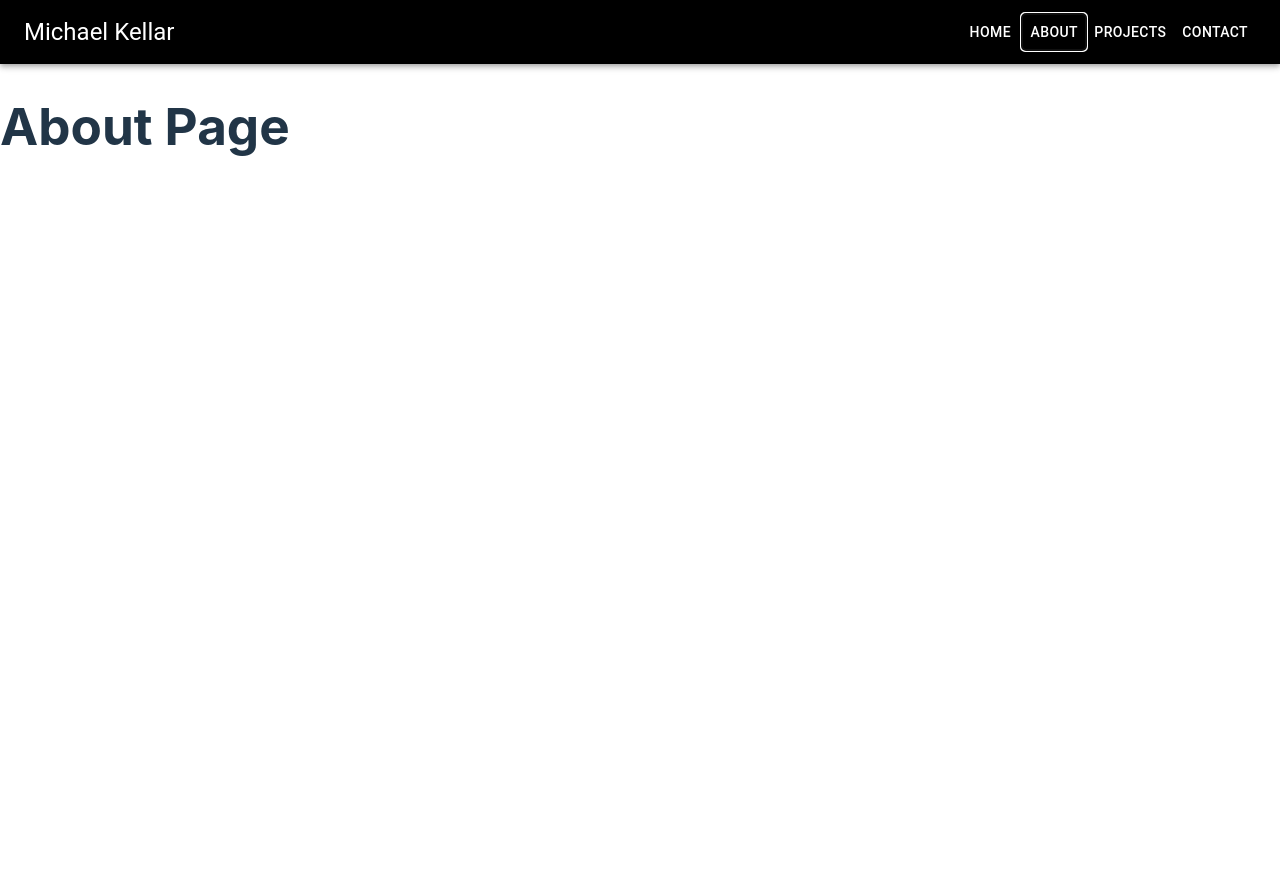
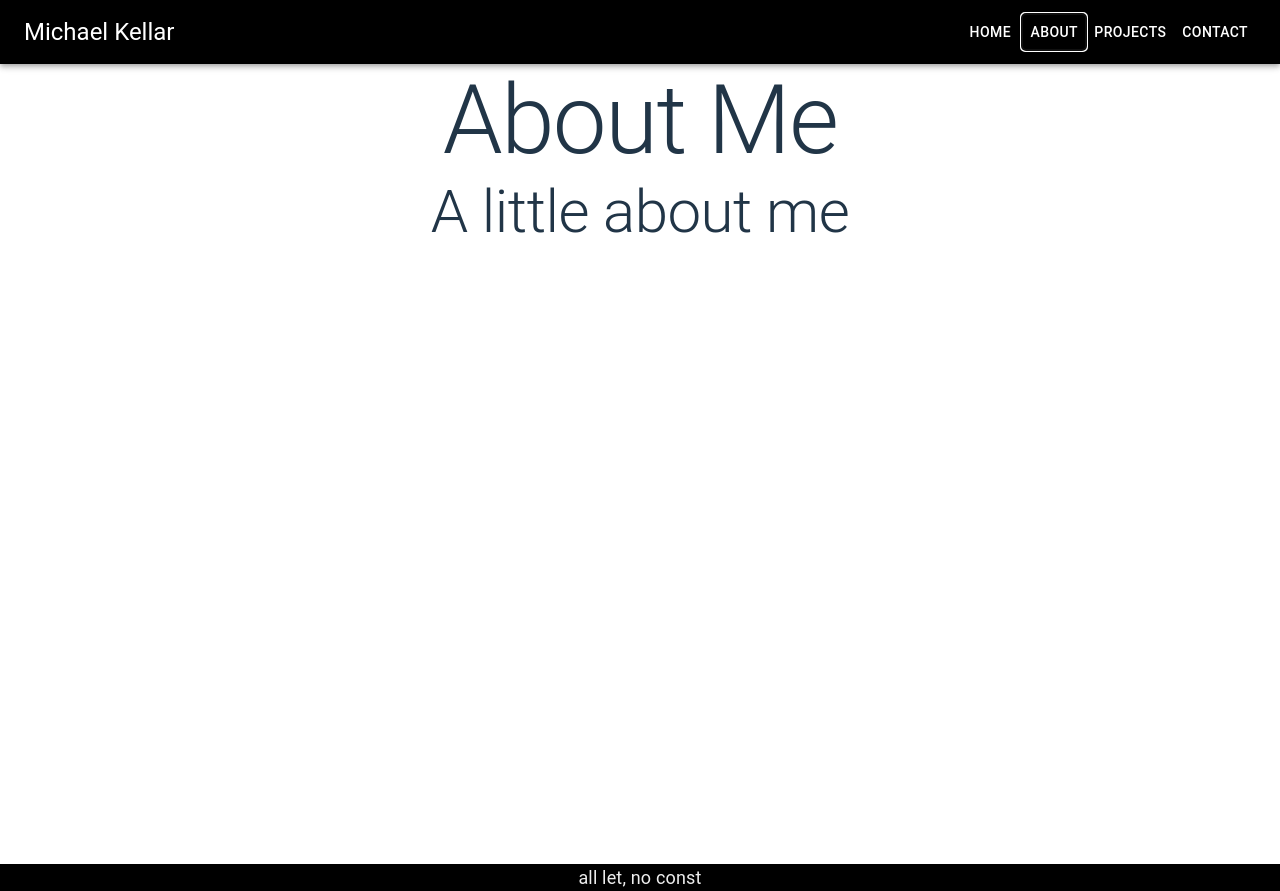
Before and after one commit to DrQuacks/portfolio-website, a React (Vite) app: page / in a window 1280 px wide. Both pictures are taken after a click on the button "ABOUT". Before the commit the page ends 864 px from the top, so only its background shows below. Built offline with nearby package versions, Linux system fonts and the light colour scheme.

Commit message:
bottom bar and title text on other pages

```diff
--- a/src/App.css
+++ b/src/App.css
@@ -2,8 +2,6 @@
 .App {
   /* background-color: white;
   min-height: 100vh;
-  display: flex;
-  flex-direction: column;
   align-items: flex-start;
   font-family: 'Open Sans';
   color: black;
@@ -11,7 +9,20 @@
   padding:0;
   margin-top: 20px;
   flex-grow: 1; */
+  display: flex;
+  flex-direction: column;
   width: 100%;
+  height: 100%;
+  justify-content: space-between;
+}
+
+.Footer {
+  order: 2;
+  width: 100%;
+  background-color: black;
+  color:#ededed;
+  display: flex;
+  flex-direction: row;
 }
 
 .NavBarDiv {
--- a/src/App.tsx
+++ b/src/App.tsx
@@ -1,6 +1,7 @@
 import { useState } from 'react'
 import './App.css'
 import NavigationBar from './Components/NavigationBar'
+import BottomBar from './Components/BottomBar'
 import HomePage from './Components/HomePage'
 import AboutPage from './Components/AboutPage'
 import ProjectsPage from './Components/ProjectsPage'
@@ -27,6 +28,9 @@ function App() {
       <div className="MainSection">
         {MainSection}
       </div>
+      <div className="Footer">
+        <BottomBar />
+      </div>
     </div>
   )
 }
--- a/src/Components/AboutPage.tsx
+++ b/src/Components/AboutPage.tsx
@@ -1,9 +1,17 @@
+import Typography from '@mui/material/Typography';
 
 const AboutPage = () => {
 
   return (
     <div>
-      <h1>About Page</h1>
+      <div className='homeTitleText'>
+        <Typography variant="h1" component="div">
+          About Me
+        </Typography>
+        <Typography variant="h2" component="div">
+          A little about me
+        </Typography>
+      </div>
     </div>
   );
 };
--- /dev/null
+++ b/src/Components/BottomBar.tsx
@@ -0,0 +1,11 @@
+import Typography from '@mui/material/Typography';
+
+function BottomBar() {
+  return (
+    <Typography component="div" align='center' sx={{ flexGrow: 1 , fontSize: 18 }}>
+      all let, no const
+    </Typography>
+  );
+}
+
+export default BottomBar;
--- a/src/Components/ContactPage.tsx
+++ b/src/Components/ContactPage.tsx
@@ -1,7 +1,16 @@
+import Typography from '@mui/material/Typography';
+
 const ContactPage = () => {
     return (
       <div>
-        <h1>Contact Page</h1>
+        <div className='homeTitleText'>
+          <Typography variant="h1" component="div">
+            Contacts
+          </Typography>
+          <Typography variant="h2" component="div">
+            My contact information
+          </Typography>
+        </div>
       </div>
     );
   };
--- a/src/Components/ProjectsPage.tsx
+++ b/src/Components/ProjectsPage.tsx
@@ -1,7 +1,16 @@
+import Typography from '@mui/material/Typography';
+
 const ProjectsPage = () => {
     return (
       <div>
-        <h1>Projects Page</h1>
+        <div className='homeTitleText'>
+          <Typography variant="h1" component="div">
+            Projects
+          </Typography>
+          <Typography variant="h2" component="div">
+            Some of my projects
+          </Typography>
+        </div>
       </div>
     );
   };
```
Also changed, not shown: src/Components/HomePage.tsx (indentation only).
